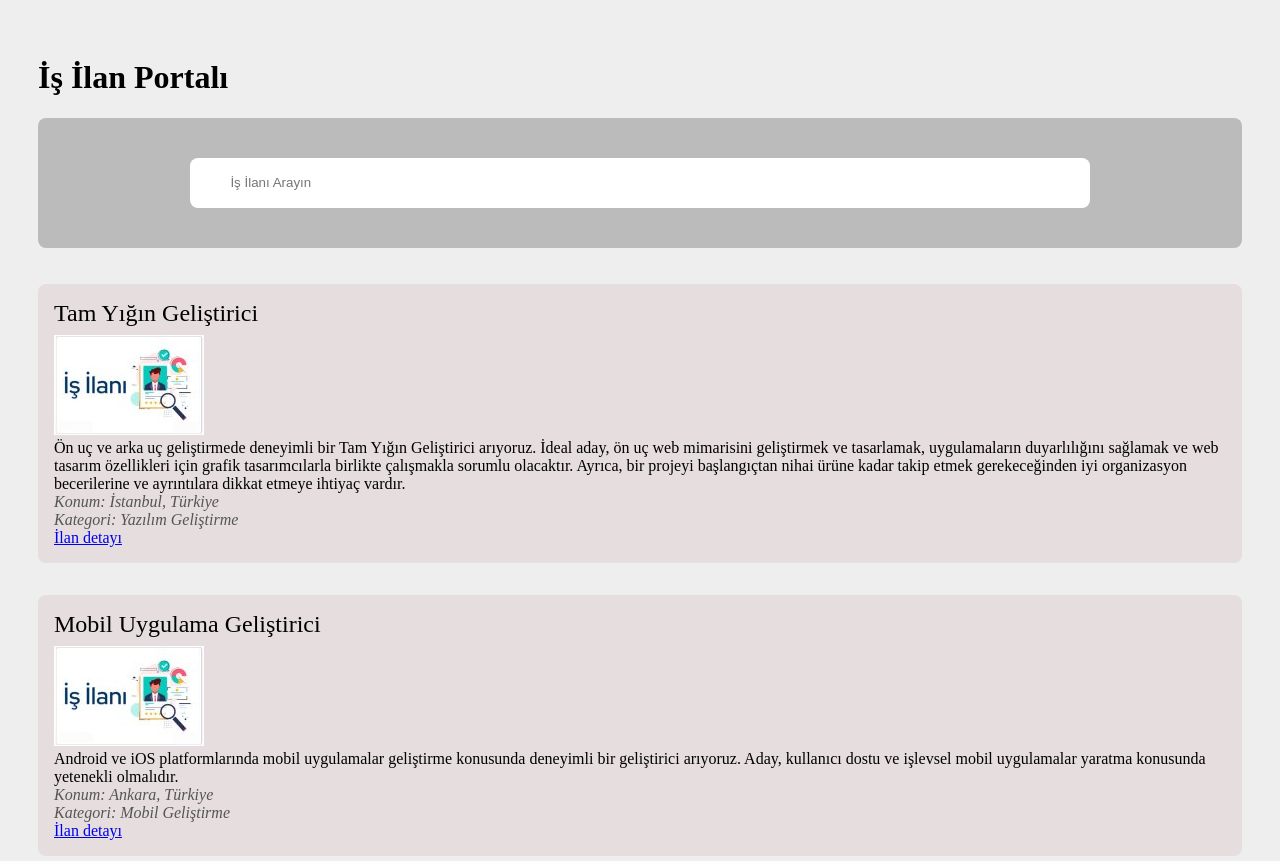
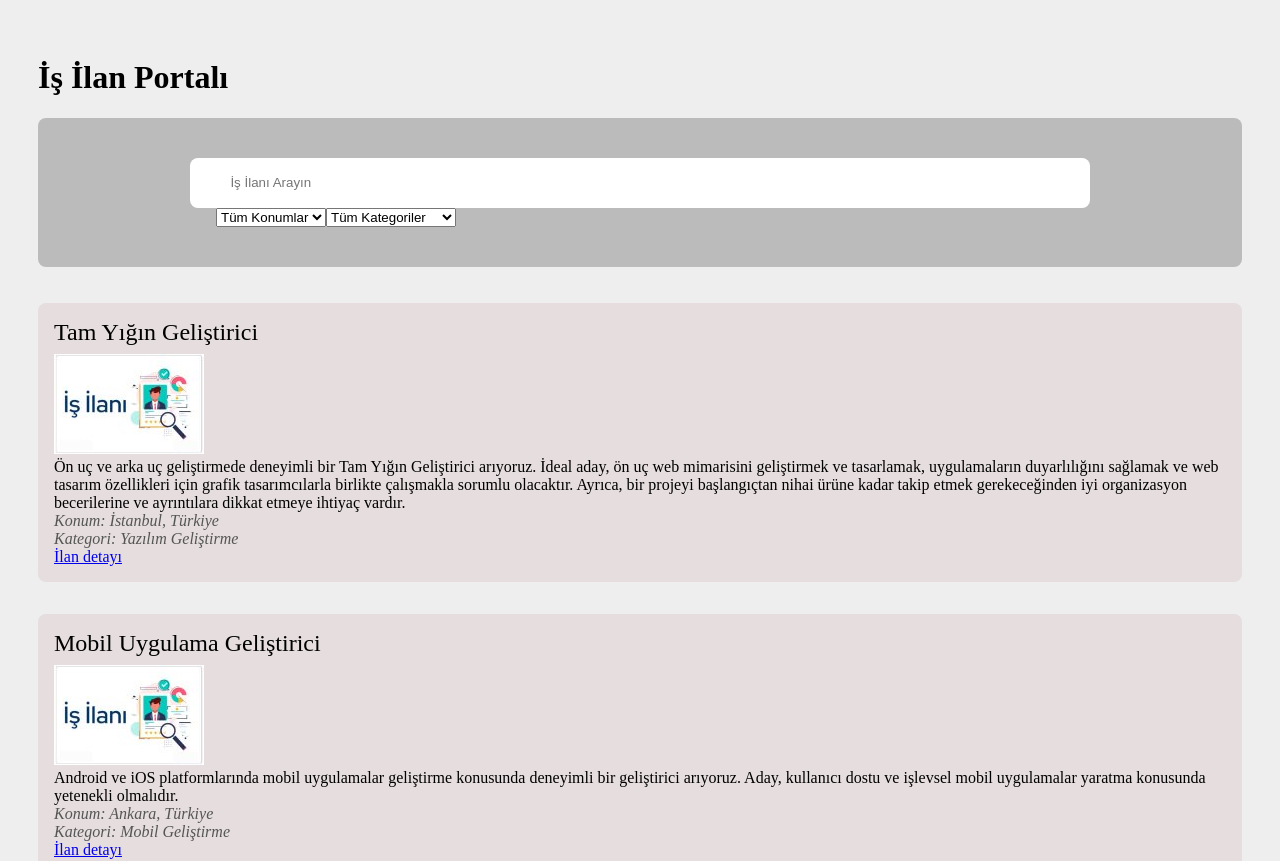
Before and after one commit to erturkomer/job_application_project, a React (Vite) app: page / in a window 1280 px wide. Shown: the top 861 px of the page. Built offline with nearby package versions, Linux system fonts and the light colour scheme.

Commit message:
filtering by category is complete

```diff
--- a/components/ilanList.jsx
+++ b/components/ilanList.jsx
@@ -96,16 +96,18 @@ const IlanKartlari = ({ ilan }) => {
   );
 };
 
-const IlanList = ({ searchQuery }) => {
+const IlanList = ({ searchQuery, selectedLocation, selectedCategory }) => {
   const filteredListings = is_ilanlari_veriler.filter(ilan =>
-      ilan.job_title.toLowerCase().includes(searchQuery.toLowerCase())
+      ilan.job_title.toLowerCase().includes(searchQuery.toLowerCase()) &&
+      (selectedLocation ? ilan.location === selectedLocation : true) &&
+      (selectedCategory ? ilan.category === selectedCategory : true)
   );
 
   return (
       <div className="ilan-listesi">
           {filteredListings.length > 0 ? (
-              filteredListings.map((is_ilanlari_veri, index) => (
-                  <IlanKartlari key={index} ilan={is_ilanlari_veri} />
+              filteredListings.map((ilan, index) => (
+                  <IlanKartlari key={index} ilan={ilan} />
               ))
           ) : (
               <p>Sonuç bulunamadı.</p>
--- a/src/App.jsx
+++ b/src/App.jsx
@@ -6,6 +6,8 @@ import { BrowserRouter, Route, Routes, useLocation } from 'react-router-dom';
 
 function App() {
     const [searchQuery, setSearchQuery] = useState('');
+    const [selectedLocation, setSelectedLocation] = useState("");
+    const [selectedCategory, setSelectedCategory] = useState("");
 
     const handleSearchChange = (event) => {
         setSearchQuery(event.target.value);
@@ -15,9 +17,25 @@ function App() {
         <BrowserRouter>
             <div className="App">
                 <h1>İş İlan Portalı</h1>
-                <Header searchQuery={searchQuery} handleSearchChange={handleSearchChange} />
+                <Header
+                    searchQuery={searchQuery}
+                    handleSearchChange={handleSearchChange}
+                    selectedLocation={selectedLocation}
+                    setSelectedLocation={setSelectedLocation}
+                    selectedCategory={selectedCategory}
+                    setSelectedCategory={setSelectedCategory}
+                />
                 <Routes>
-                    <Route path="/" element={<IlanList searchQuery={searchQuery} />} />
+                    <Route
+                        path="/"
+                        element={
+                            <IlanList
+                                searchQuery={searchQuery}
+                                selectedLocation={selectedLocation}
+                                selectedCategory={selectedCategory}
+                            />
+                        }
+                    />
                     <Route path="/ilanDetayi/:id" element={<IlanDetayi />} />
                 </Routes>
             </div>
@@ -25,10 +43,16 @@ function App() {
     );
 }
 
-const Header = ({ searchQuery, handleSearchChange }) => {
+const Header = ({
+    searchQuery,
+    handleSearchChange,
+    selectedLocation,
+    setSelectedLocation,
+    selectedCategory,
+    setSelectedCategory,
+}) => {
     const location = useLocation();
 
-    // Only show the search box on the home page
     const showSearchBox = location.pathname === '/';
 
     return (
@@ -43,6 +67,40 @@ const Header = ({ searchQuery, handleSearchChange }) => {
                     />
                 </div>
             )}
+            <div style={{display:"flex", alignItems:"center", justifyContent:"left", paddingLeft:"138px"}}>
+                <select
+                    value={selectedLocation}
+                    onChange={(e) => setSelectedLocation(e.target.value)}
+                >
+                    <option value="">Tüm Konumlar</option>
+                    <option value="İstanbul, Türkiye">İstanbul</option>
+                    <option value="Ankara, Türkiye">Ankara</option>
+                    <option value="İzmir, Türkiye">İzmir</option>
+                    <option value="Bursa, Türkiye">Bursa</option>
+                    <option value="Antalya, Türkiye">Antalya</option>
+                    <option value="Adana, Türkiye">Adana</option>
+                    <option value="Gaziantep, Türkiye">Gaziantep</option>
+                    <option value="Konya, Türkiye">Konya</option>
+                    <option value="Kayseri, Türkiye">Kayseri</option>
+                    <option value="Samsun, Türkiye">Samsun</option>
+                </select>
+                <select
+                    value={selectedCategory}
+                    onChange={(e) => setSelectedCategory(e.target.value)}
+                >
+                    <option value="">Tüm Kategoriler</option>
+                    <option value="Yazılım Geliştirme">Yazılım Geliştirme</option>
+                    <option value="Mobil Geliştirme">Mobil Geliştirme</option>
+                    <option value="Veri Bilimi">Veri Bilimi</option>
+                    <option value="Siber Güvenlik">Siber Güvenlik</option>
+                    <option value="Bulut Bilişim">Bulut Bilişim</option>
+                    <option value="Yapay Zeka">Yapay Zeka</option>
+                    <option value="Web Geliştirme">Web Geliştirme</option>
+                    <option value="Tasarım">Tasarım</option>
+                    <option value="Proje Yönetimi">Proje Yönetimi</option>
+                    <option value="DevOps">DevOps</option>
+                </select>
+            </div>
         </div>
     );
 }
```
